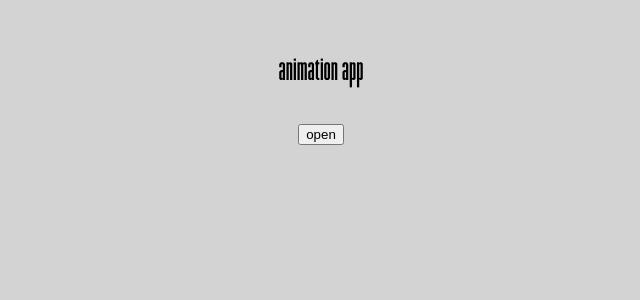
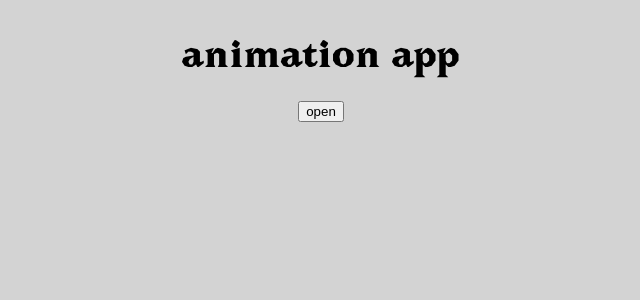
Before and after one commit to timothyhudsonemail/animation-app, a React (Create React App) app: page / in a window 1280 px wide. Shown: the top 300 px of the page, without its empty margins (319-959 px from the left). Built offline with nearby package versions, Linux system fonts and the light colour scheme.

Commit message:
Update App.js

```diff
--- a/src/App.js
+++ b/src/App.js
@@ -130,7 +130,7 @@ export default class App extends Component {
     return (
       <div className="App">
         <br />
-      <p style={{fontFamily:"Commune NuitDebout",fontSize:"33px"}}>animation app</p>
+      <h1 style={{fontFamily:"Avaraa"}}>animation app</h1>
         <button onClick={getImages}>open</button>
         <br />
         <br />
```
